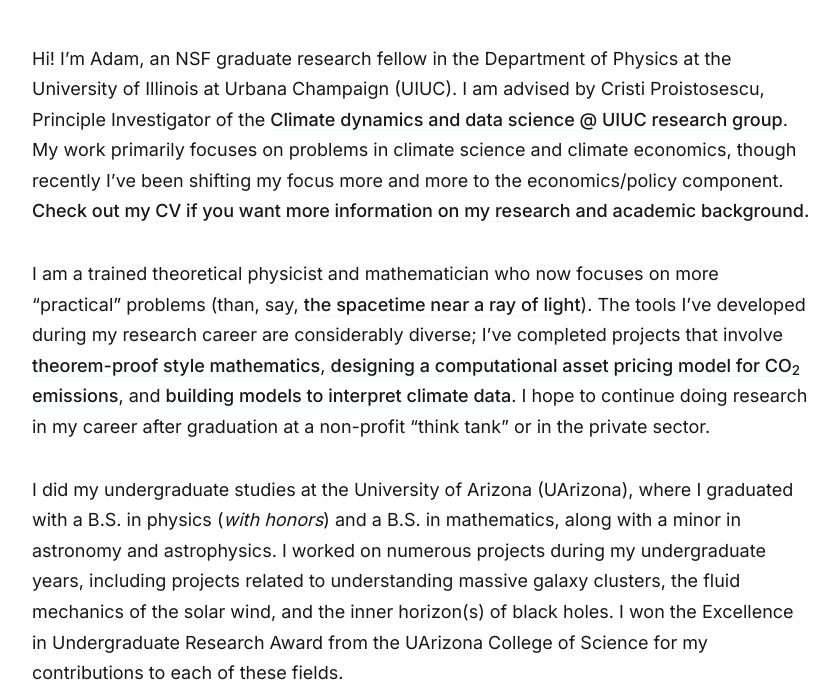
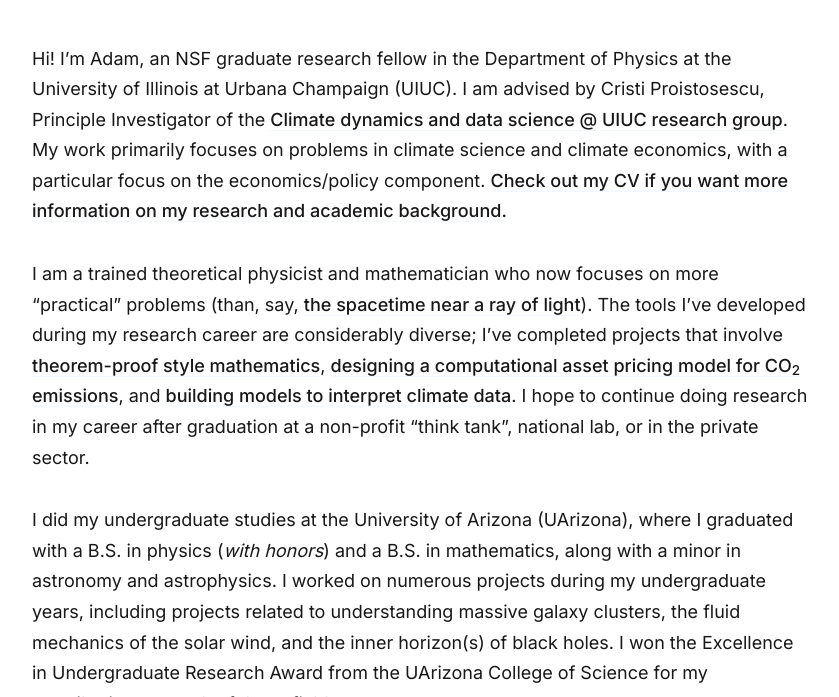
Before and after one commit to adam-bauer-34/adam-bauer-34.github.io, a Jekyll site: the page built from _pages/about.md, in a window 1280 px wide and 900 px high, scrolled down 670 px, cut to the strip 151-848 px from the top of the window. Shown: the whole strip, without its empty margins (218-1057 px from the left). Built offline with Jekyll 4.4.1, drawn with Linux system fonts in a browser that asks for light colours; nearby versions of some CDN libraries; some web fonts are replaced.

```diff
--- a/_data/settings.yml
+++ b/_data/settings.yml
@@ -49,7 +49,7 @@ social:
 # Hero Settings
 hero:
   hero__title: I'm Adam, NSF graduate research fellow
-  hero__description: I am pursuing a Ph. D. in physics, focusing on the nexus of climate science, economics, and policy to better understand the risks climate change poses to our planet, both now and in the future. <a href="https://ambauer.com/files/cv/Bauer_CV.pdf">Click here to check out my CV.</a>
+  hero__description: I am pursuing a Ph. D. in physics, focusing on the nexus of climate science, economics, and policy to better understand the risks climate change poses to our planet, both now and in the future. Check out my <a href="https://ambauer.com/files/cv/Bauer_CV.pdf">CV.</a> or <a href="https://ambauer.com/files/cv/Bauer_Resume.pdf">resume.</a> here.
   hero__image: '/images/profile.jpg'
 
 #-------------------------------
--- a/_pages/about.md
+++ b/_pages/about.md
@@ -5,9 +5,9 @@ permalink: /about/
 image: '/images/big_profile.jpg'
 ---
 
-Hi! I'm Adam, an NSF graduate research fellow in the Department of Physics at the University of Illinois at Urbana Champaign (UIUC). I am advised by Cristi Proistosescu, Principle Investigator of the [Climate dynamics and data science @ UIUC research group](https://cdds-at-uiuc.github.io). My work primarily focuses on problems in climate science and climate economics, though recently I've been shifting my focus more and more to the economics/policy component. [Check out my CV if you want more information on my research and academic background.](https://www.ambauer.com/files/cv/Bauer_CV.pdf)
+Hi! I'm Adam, an NSF graduate research fellow in the Department of Physics at the University of Illinois at Urbana Champaign (UIUC). I am advised by Cristi Proistosescu, Principle Investigator of the [Climate dynamics and data science @ UIUC research group](https://cdds-at-uiuc.github.io). My work primarily focuses on problems in climate science and climate economics, with a particular focus on the economics/policy component. [Check out my CV if you want more information on my research and academic background.](https://www.ambauer.com/files/cv/Bauer_CV.pdf)
 
-I am a trained theoretical physicist and mathematician who now focuses on more "practical" problems (than, say, [the spacetime near a ray of light](https://www.ambauer.com/project/null-rays-penrose)). The tools I've developed during my research career are considerably diverse; I've completed projects that involve [theorem-proof style mathematics](https://www.ambauer.com/project/solar-wind), [designing a computational asset pricing model for CO<sub>2</sub> emissions](https://www.ambauer.com/project/risk-cost-of-carbon), and [building models to interpret climate data](https://www.ambauer.com/project/heat-waves). I hope to continue doing research in my career after graduation at a non-profit "think tank" or in the private sector.
+I am a trained theoretical physicist and mathematician who now focuses on more "practical" problems (than, say, [the spacetime near a ray of light](https://www.ambauer.com/project/null-rays-penrose)). The tools I've developed during my research career are considerably diverse; I've completed projects that involve [theorem-proof style mathematics](https://www.ambauer.com/project/solar-wind), [designing a computational asset pricing model for CO<sub>2</sub> emissions](https://www.ambauer.com/project/risk-cost-of-carbon), and [building models to interpret climate data](https://www.ambauer.com/project/heat-waves). I hope to continue doing research in my career after graduation at a non-profit "think tank", national lab, or in the private sector.
 
 I did my undergraduate studies at the University of Arizona (UArizona), where I graduated with a B.S. in physics (_with honors_) and a B.S. in mathematics, along with a minor in astronomy and astrophysics. I worked on numerous projects during my undergraduate years, including projects related to understanding massive galaxy clusters, the fluid mechanics of the solar wind, and the inner horizon(s) of black holes. I won the Excellence in Undergraduate Research Award from the UArizona College of Science for my contributions to each of these fields.
 
```
Also changed, not shown: _projects/2022-12-20-cap6.md (+1 -1 lines), _projects/2023-08-01-investment-with-uncertainty.md (+2 -2 lines), 1 other file.
